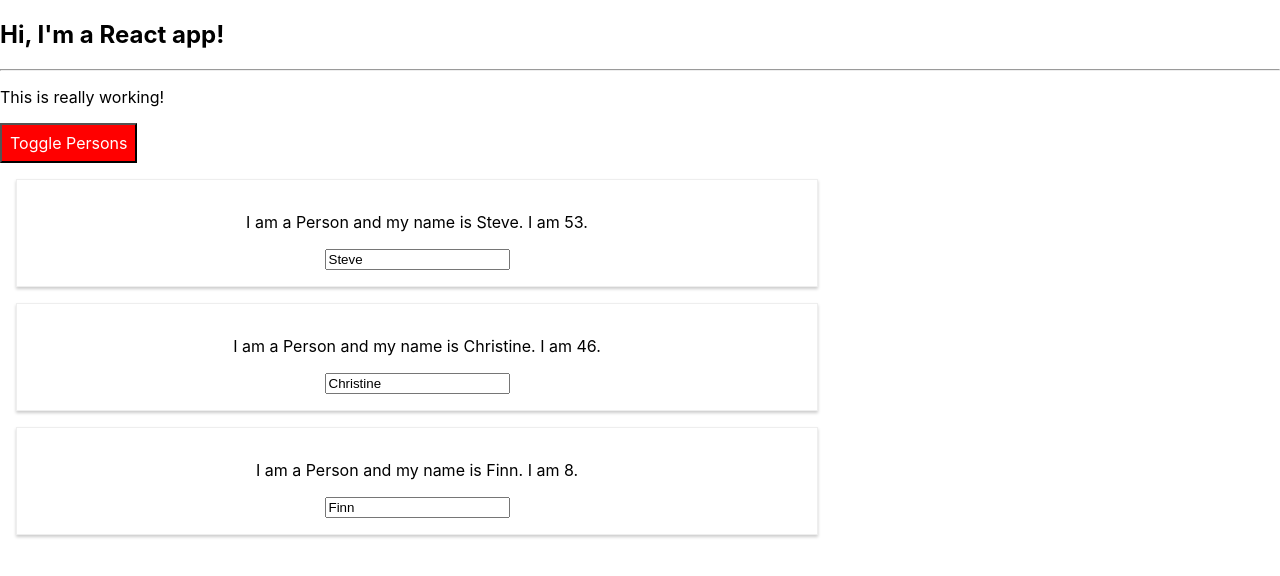
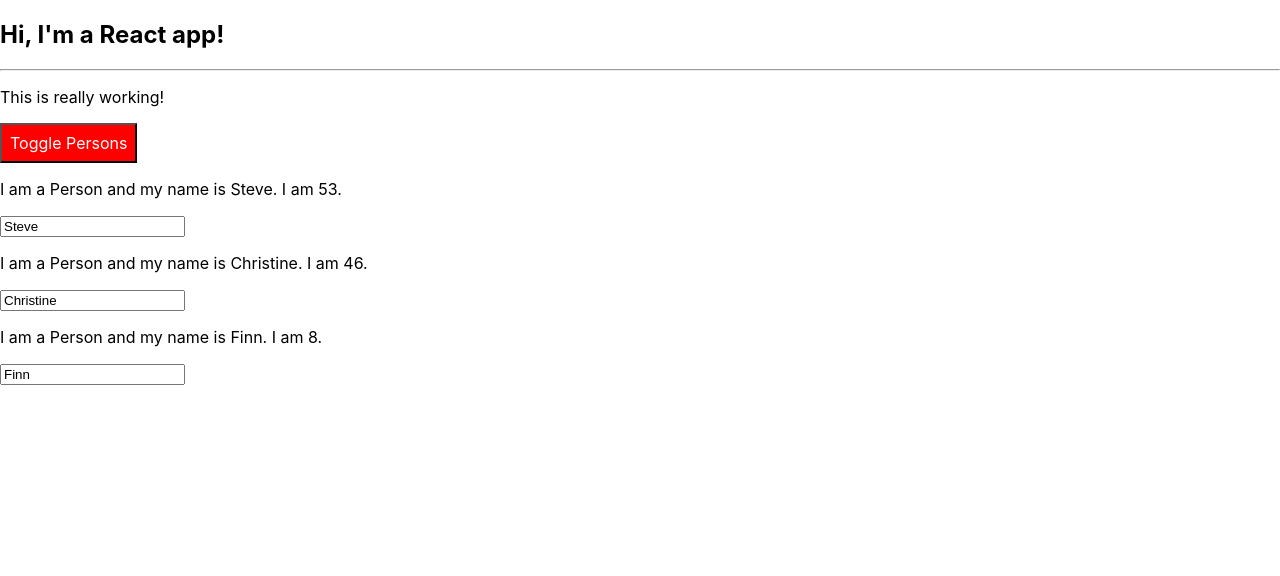
Before and after one commit to wainstead/react-complete-guide, a React app: page / in a window 1280 px wide. Both pictures are taken after a click on the button "Toggle Persons". Shown: the top 576 px of the page. Built offline with nearby package versions, Linux system fonts and the light colour scheme.

Commit message:
Updated the Person class to use CSS modules

```diff
--- a/src/Person/Person.js
+++ b/src/Person/Person.js
@@ -1,11 +1,11 @@
 
 import React from 'react';
-import './Person.css';
+import cssclasses from './Person.css';
 
 const person = (props) => {
     //return <p>I'm a Person and I am {Math.floor(Math.random() * 30)} years old!</p>
     return (
-        <div className="Person">
+        <div className={cssclasses.Person}>
             <p onClick={props.click}>I am a Person and my name is {props.name}. I am {props.age}.</p>
             <p>{props.children}</p>
             <input type="text" onChange={props.changed} value={props.name}/>
```
